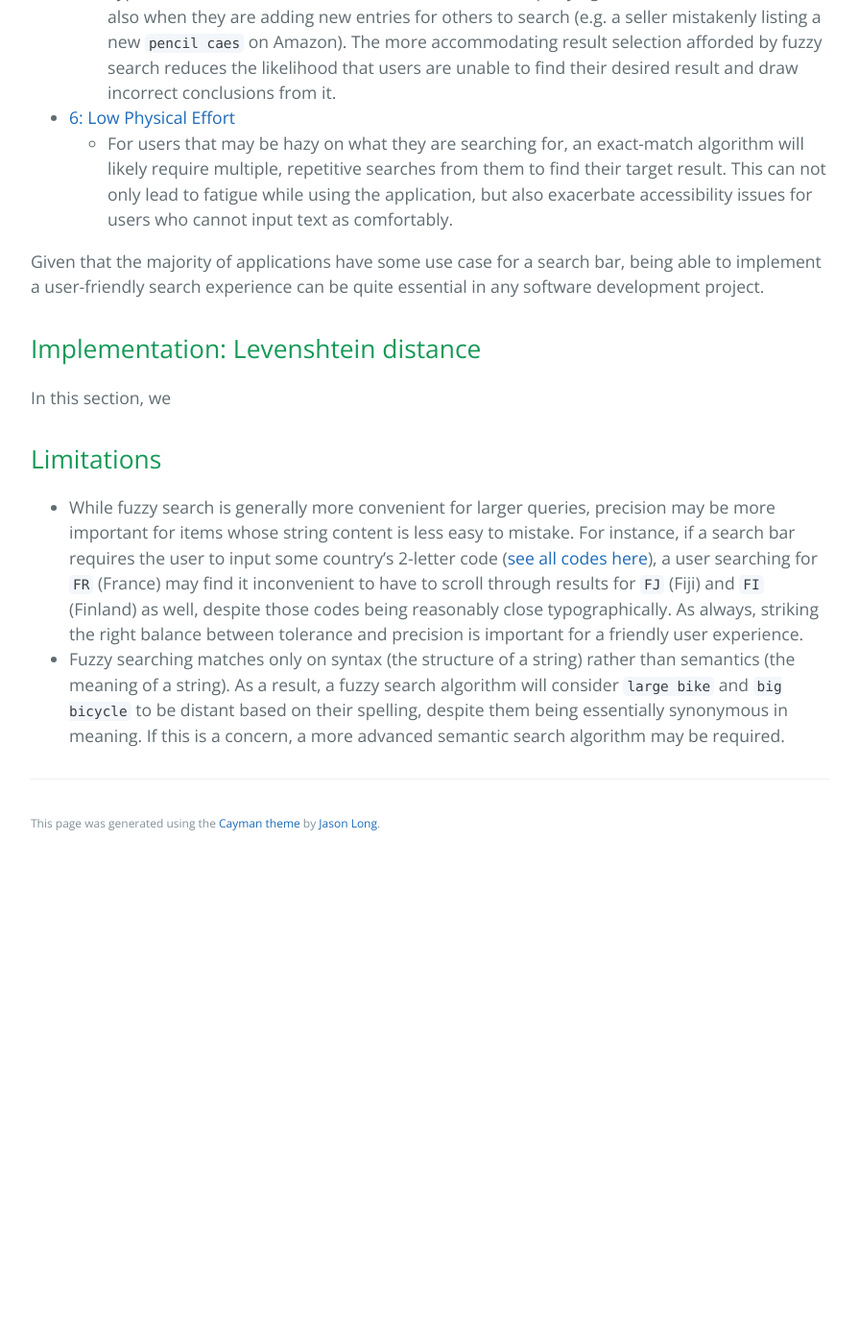
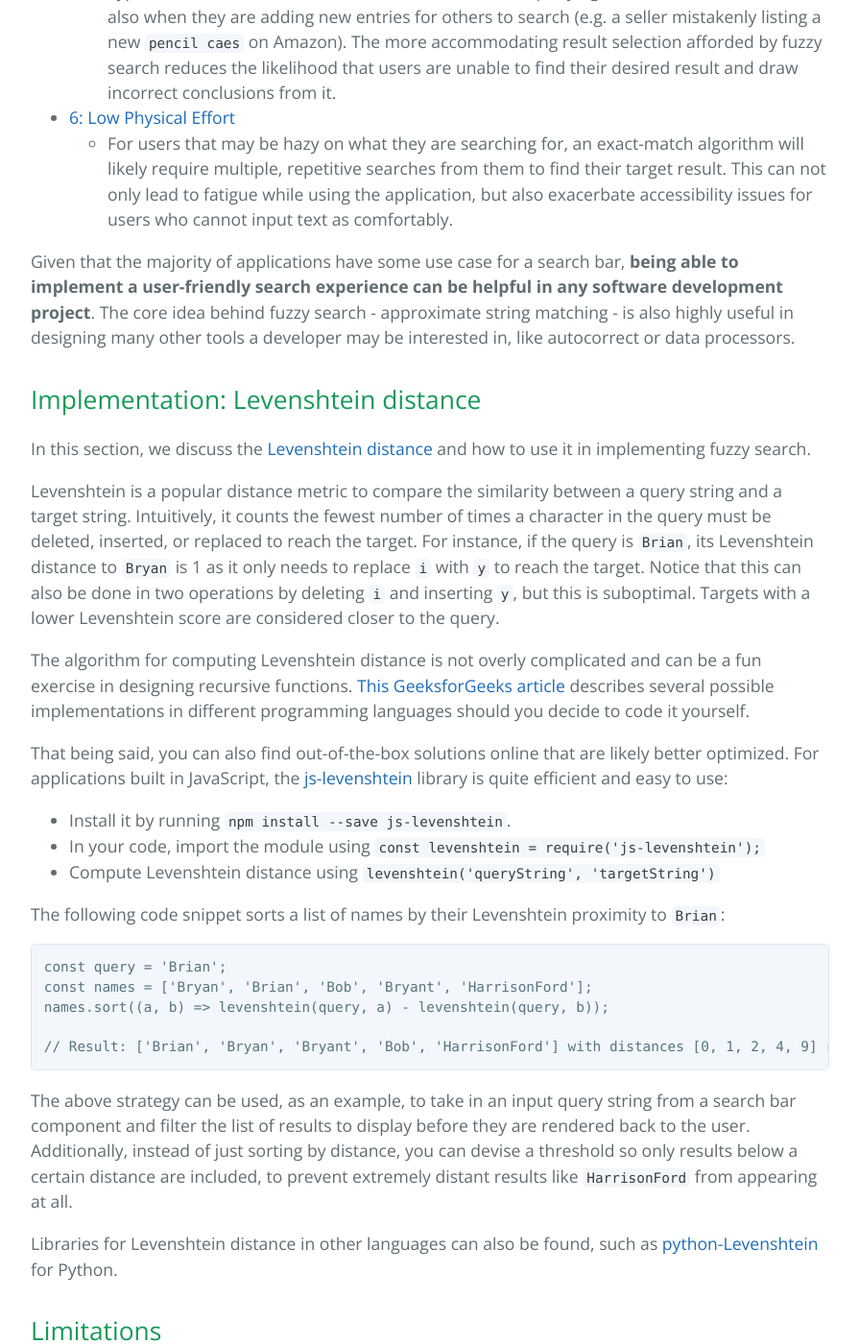
Before and after one commit to learning-software-engineering/learning-software-engineering.github.io, a Jekyll site: the page built from Topics/User_Experience/Fuzzy_Search.md, in a window 1280 px wide and 1400 px high, scrolled down 1252 px. Shown: the whole window at 96% size, without its empty margins (192-1087 px from the left). Built offline with Jekyll 4.4.1, drawn with Linux system fonts in a browser that asks for light colours; our own code applies the rules of GitHub Pages for plain Markdown files; before the commit the page ends 2152 px from its top, so only the background shows below that.

Commit message:
Added implementation details

````diff
--- a/Topics/User_Experience/Fuzzy_Search.md
+++ b/Topics/User_Experience/Fuzzy_Search.md
@@ -16,10 +16,32 @@ For applications that require the user to perform a lot of searching (e.g. socia
 - [6: Low Physical Effort](https://universaldesign.ie/what-is-universal-design/the-7-principles/#p6)
   - For users that may be hazy on what they are searching for, an exact-match algorithm will likely require multiple, repetitive searches from them to find their target result. This can not only lead to fatigue while using the application, but also exacerbate accessibility issues for users who cannot input text as comfortably.
 
-Given that the majority of applications have some use case for a search bar, being able to implement a user-friendly search experience can be quite essential in any software development project.
+Given that the majority of applications have some use case for a search bar, **being able to implement a user-friendly search experience can be helpful in any software development project**. The core idea behind fuzzy search - approximate string matching - is also highly useful in designing many other tools a developer may be interested in, like autocorrect or data processors.
 
 ## Implementation: Levenshtein distance
-In this section, we
+In this section, we discuss the [Levenshtein distance](https://en.wikipedia.org/wiki/Levenshtein_distance) and how to use it in implementing fuzzy search.
+
+Levenshtein is a popular distance metric to compare the similarity between a query string and a target string. Intuitively, it counts the fewest number of times a character in the query must be deleted, inserted, or replaced to reach the target. For instance, if the query is `Brian`, its Levenshtein distance to `Bryan` is 1 as it only needs to replace `i` with `y` to reach the target. Notice that this can also be done in two operations by deleting `i` and inserting `y`, but this is suboptimal. Targets with a lower Levenshtein score are considered closer to the query.
+
+The algorithm for computing Levenshtein distance is not overly complicated and can be a fun exercise in designing recursive functions. [This GeeksforGeeks article](https://www.geeksforgeeks.org/introduction-to-levenshtein-distance/) describes several possible implementations in different programming languages should you decide to code it yourself.
+
+That being said, you can also find out-of-the-box solutions online that are likely better optimized. For applications built in JavaScript, the [js-levenshtein](https://www.npmjs.com/package/js-levenshtein) library is quite efficient and easy to use:
+- Install it by running `npm install --save js-levenshtein`.
+- In your code, import the module using `const levenshtein = require('js-levenshtein');`
+- Compute Levenshtein distance using `levenshtein('queryString', 'targetString')`
+
+The following code snippet sorts a list of names by their Levenshtein proximity to `Brian`:
+```
+const query = 'Brian';
+const names = ['Bryan', 'Brian', 'Bob', 'Bryant', 'HarrisonFord'];
+names.sort((a, b) => levenshtein(query, a) - levenshtein(query, b));
+
+// Result: ['Brian', 'Bryan', 'Bryant', 'Bob', 'HarrisonFord'] with distances [0, 1, 2, 4, 9] respectively
+```
+
+The above strategy can be used, as an example, to take in an input query string from a search bar component and filter the list of results to display before they are rendered back to the user. Additionally, instead of just sorting by distance, you can devise a threshold so only results below a certain distance are included, to prevent extremely distant results like `HarrisonFord` from appearing at all.
+
+Libraries for Levenshtein distance in other languages can also be found, such as [python-Levenshtein](https://pypi.org/project/python-Levenshtein/) for Python.
 
 ## Limitations
 - While fuzzy search is generally more convenient for larger queries, precision may be more important for items whose string content is less easy to mistake. For instance, if a search bar requires the user to input some country's 2-letter code ([see all codes here](https://countrycode.org/)), a user searching for `FR` (France) may find it inconvenient to have to scroll through results for `FJ` (Fiji) and `FI` (Finland) as well, despite those codes being reasonably close typographically. As always, striking the right balance between tolerance and precision is important for a friendly user experience.
````
